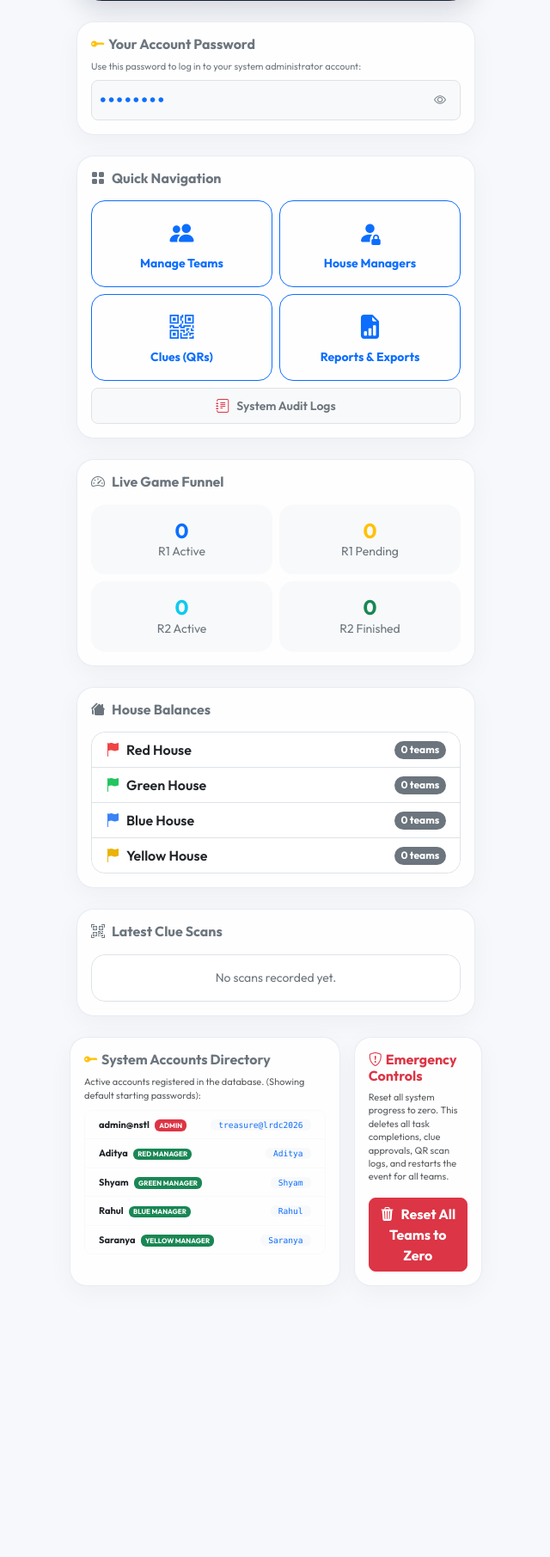
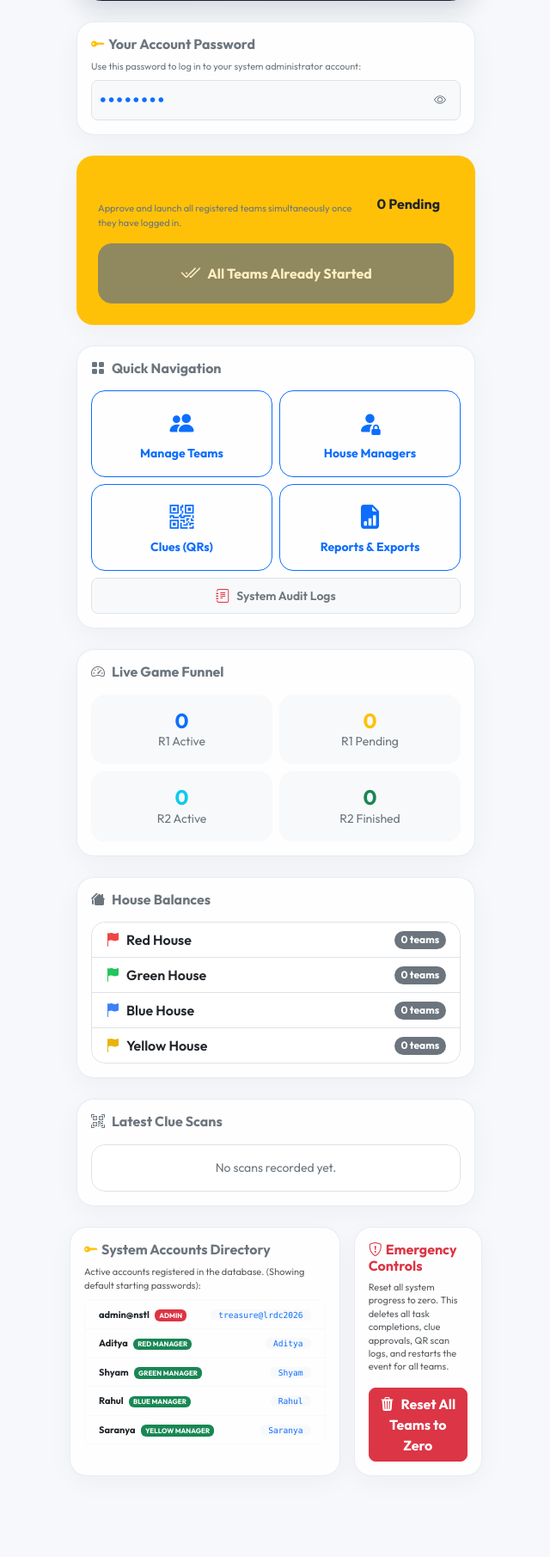
Before and after one commit to gunaditya-regidi/thms, a Flask app: page /admin in a window 1280 px wide. Shown: the part 199-2010 px from the top of the page at 86% size, without its empty margins (319-959 px from the left). Before the commit the page ends 1695 px from the top, so only its background shows below. Run offline with Flask 3, Linux system fonts and the light colour scheme; a user stored in the database is signed in; data comes from the database, SQL or seed files in the repository; data that the repository does not hold is empty; some libraries are stand-ins or nearby versions.

Commit message:
Implement universal Approve & Start All Teams control panel on admin homepage

```diff
--- a/routes/admin.py
+++ b/routes/admin.py
@@ -65,6 +65,7 @@ def dashboard():
     houses = House.query.all()
 
     # Round progress counts
+    r1_pending_start = Team.query.filter_by(round1_status='pending_start').count()
     r1_active = Team.query.filter_by(current_round=1, round1_status='active').count()
     r1_pending_approval = Team.query.filter_by(round1_status='requested').count()
     r1_verified = Team.query.filter_by(round1_status='verified').count()
@@ -82,6 +83,7 @@ def dashboard():
                            total_tasks=total_tasks,
                            total_qrs=total_qrs,
                            houses=houses,
+                           r1_pending_start=r1_pending_start,
                            r1_active=r1_active,
                            r1_pending_approval=r1_pending_approval,
                            r1_verified=r1_verified,
@@ -189,6 +191,52 @@ def approve_start(team_id):
         flash("An error occurred. Please try again.", "danger")
 
     return redirect(url_for('admin.teams_list'))
+
+@admin_bp.route('/admin/approve-start-all', methods=['POST'])
+@check_admin_role
+def approve_start_all():
+    pending_teams = Team.query.filter_by(round1_status='pending_start').all()
+    if not pending_teams:
+        flash("No teams are currently pending approval to start.", "warning")
+        return redirect(url_for('admin.dashboard'))
+
+    try:
+        from datetime import datetime
+        now = datetime.utcnow()
+        socketio = current_app.extensions.get('socketio')
+
+        count = 0
+        for team in pending_teams:
+            team.round1_status = 'active'
+            team.created_at = now
+
+            log = SystemLog(
+                action='r1_started',
+                details=f"Admin '{current_user.username}' approved Team '{team.team_name}' to start Round 1 via universal start.",
+                user_id=current_user.id,
+                team_id=team.id,
+                ip_address=request.remote_addr,
+                browser=request.user_agent.string
+            )
+            db.session.add(log)
+            count += 1
+
+            if socketio:
+                socketio.emit('team_started', {
+                    'team_id': team.id,
+                    'team_name': team.team_name,
+                    'house': team.house.name,
+                    'timestamp': now.strftime('%Y-%m-%d %H:%M:%S')
+                })
+
+        db.session.commit()
+        flash(f"Successfully approved and started {count} teams simultaneously!", "success")
+    except Exception as e:
+        db.session.rollback()
+        current_app.logger.error(f"Error in starting all teams: {str(e)}")
+        flash("An error occurred while starting all teams.", "danger")
+
+    return redirect(url_for('admin.dashboard'))
 
 @admin_bp.route('/admin/promote-r2/<int:team_id>', methods=['POST'])
 @check_admin_role
--- a/templates/admin/dashboard.html
+++ b/templates/admin/dashboard.html
@@ -53,6 +53,29 @@
                 <i class="bi bi-eye" id="accountPasswordEye"></i>
             </button>
         </div>
+    </div>
+
+    <!-- Universal Start Approval Card -->
+    <div class="glass-card p-4 mb-4 border border-warning border-opacity-25 bg-warning bg-opacity-5">
+        <div class="d-flex align-items-center justify-content-between mb-3">
+            <div>
+                <h5 class="fw-bold mb-1 text-warning"><i class="bi bi-play-circle-fill me-2 animate__animated animate__pulse animate__infinite"></i>Universal Start Control</h5>
+                <p class="text-secondary small mb-0" style="font-size: 11px;">Approve and launch all registered teams simultaneously once they have logged in.</p>
+            </div>
+            <span class="badge bg-warning text-dark fs-6 rounded-pill px-3 py-1.5 fw-bold">{{ r1_pending_start }} Pending</span>
+        </div>
+
+        {% if r1_pending_start > 0 %}
+            <form method="POST" action="{{ url_for('admin.approve_start_all') }}" onsubmit="return confirm('Are you sure you want to approve all {{ r1_pending_start }} teams and start their stopwatches simultaneously? This action cannot be undone.');">
+                <button type="submit" class="btn btn-warning w-100 py-3 rounded-4 fw-bold text-dark d-flex align-items-center justify-content-center pulse shadow-sm">
+                    <i class="bi bi-play-fill fs-4 me-2"></i>Approve & Start All Teams
+                </button>
+            </form>
+        {% else %}
+            <button type="button" class="btn btn-secondary w-100 py-3 rounded-4 fw-bold opacity-75 cursor-not-allowed d-flex align-items-center justify-content-center" disabled>
+                <i class="bi bi-check2-all fs-4 me-2"></i>All Teams Already Started
+            </button>
+        {% endif %}
     </div>
 
     <!-- Admin Main Navigation Grid -->
```
Also changed, not shown: test_system.py (+42 -0 lines).
